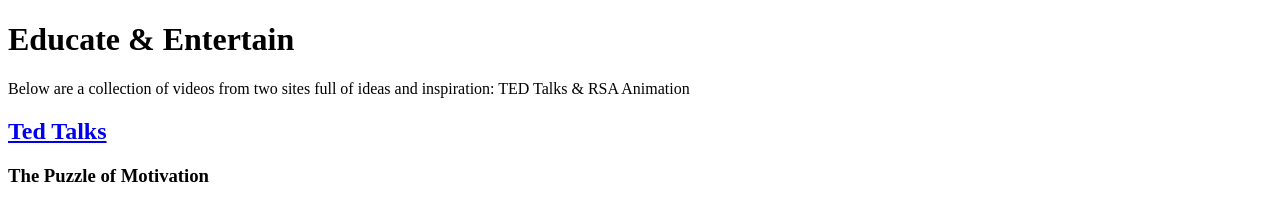
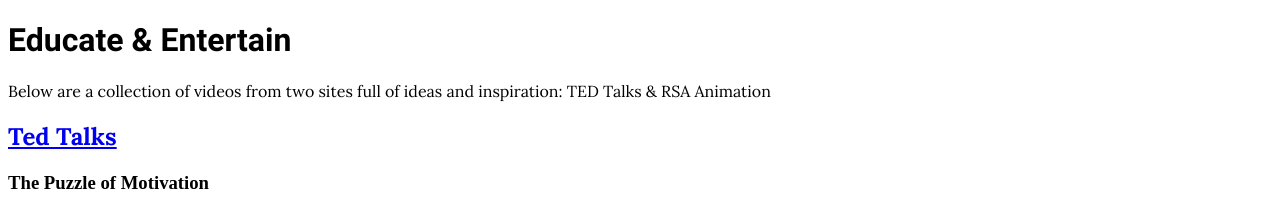
Before and after one commit to josh-flatt/BACS200, a plain HTML site: page bacs200/educate.html in a window 1280 px wide. Shown: the top 202 px of the page. Drawn offline with Linux system fonts and the light colour scheme; grey boxes are pictures that could not be loaded.

Commit message:
allpages.css integration

```diff
--- a/bacs200/css/allpages.css
+++ b/bacs200/css/allpages.css
@@ -2,25 +2,25 @@
 @font-face
 {
 	font-family: "Roboto";
-	src:url('bacs200/css/fonts/Roboto-Regular.ttf');
+	src:url('fonts/Roboto-Regular.ttf');
 	font-style:normal;
 }
 @font-face
 {
 	font-family: "Roboto";
-	src:url('bacs200/css/fonts/Roboto-Bold.ttf') format('truetype');
+	src:url('fonts/Roboto-Bold.ttf') format('truetype');
 	font-weight: bold;
 }
 @font-face
 {
 	font-family: "Roboto";
-	src:url("bacs200/css/fonts/Roboto-Italic.ttf") format('truetype');
+	src:url("fonts/Roboto-Italic.ttf") format('truetype');
 	font-style: italic;
 }
 @font-face
 {
 	font-family: "Roboto";
-	src:url("bacs200/css/fonts/Roboto-BoldItalic.ttf") format('truetype');
+	src:url("fonts/Roboto-BoldItalic.ttf") format('truetype');
 	font-weight: bold;
 	font-style:italic;
 }
@@ -29,25 +29,25 @@
 @font-face
 {
 	font-family: "Lora";
-	src:url("/bacs200/css/fonts/Lora-Regular.ttf") format('truetype');
+	src:url("fonts/Lora-Regular.ttf") format('truetype');
 	font-style:normal;
 }
 @font-face
 {
 	font-family: "Lora";
-	src:url("/bacs200/css/fonts/Lora-Bold.ttf") format('truetype');
+	src:url("fonts/Lora-Bold.ttf") format('truetype');
 	font-weight: bold;
 }
 @font-face
 {
 	font-family: "Lora";
-	src:url("/bacs200/css/fonts/Lora-Italic.ttf") format('truetype');
+	src:url("fonts/Lora-Italic.ttf") format('truetype');
 	font-style:italic;
 }
 @font-face
 {
 	font-family: "Lora";
-	src:url("/bacs200/css/fonts/Lora-BoldItalic.ttf") format('truetype');
+	src:url("fonts/Lora-BoldItalic.ttf") format('truetype');
 	font-weight: bold;
 	font-style:italic;
 }
@@ -61,12 +61,8 @@ h2
 {
 	font-family:"Lora";
 }
-p
-{font-family:"Lora";}
-.pagetitle
-{
-	font-size:4vw;
-}
+p {font-family:"Lora";}
+.pagetitle {font-size:4vw;}
 .button
 {
 	padding-top: 1vw;
@@ -77,7 +73,8 @@ p
 	font-weight: bold;
 	background-color:silver;
 }
-ul
-{
-	list-style-type:square;
+ul {list-style-type:square;}
+iframe {
+	width:1500px;
+	height:700px;
 }
--- a/bacs200/educate.html
+++ b/bacs200/educate.html
@@ -4,6 +4,7 @@
 		<meta charset="UTF-8">
 		<title>Educate & Entertain</title>
 		<link rel="icon" href="../images/favicon.ico" type="image/x-icon">
+		<link rel="stylesheet" href="css/allpages.css">
 	</head>
 	<body>
 		<h1>Educate & Entertain</h1>
@@ -13,7 +14,7 @@
 			<h2><a href="https://www.youtube.com/c/TED">Ted Talks</a></h2>
 
 			<h3>The Puzzle of Motivation</h3>
-			<iframe width="1500" height="700" src="https://www.youtube.com/embed/rrkrvAUbU9Y"></iframe>
+			<iframe src="https://www.youtube.com/embed/rrkrvAUbU9Y"></iframe>
 
 			<h3>Inside the Mind of a Master Procrasitnator</h3>
 			<iframe width="1500" height="700" src="https://www.youtube.com/embed/arj7oStGLkU"></iframe>
@@ -27,7 +28,7 @@
 			<iframe width="1500" height="700" src="https://www.youtube.com/embed/nJmGrNdJ5Gw"></iframe>
 
 			<h3>The Truth About Dishonesty</h3>
-			<iframe width="1500" height="700" src="https://www.youtube.com/embed/XBmJay_qdNc"></iframe>
+			<iframe width="1500px" height="700" src="https://www.youtube.com/embed/XBmJay_qdNc"></iframe>
 
 		</section>
 
```
Also changed, not shown: bacs200/amuse.html (+1 -0 lines), bacs200/blog.html (+1 -0 lines), bacs200/inspire.html (+1 -0 lines), bacs200/superhero.html (+1 -0 lines), bacs200/wanted.html (+1 -0 lines).
